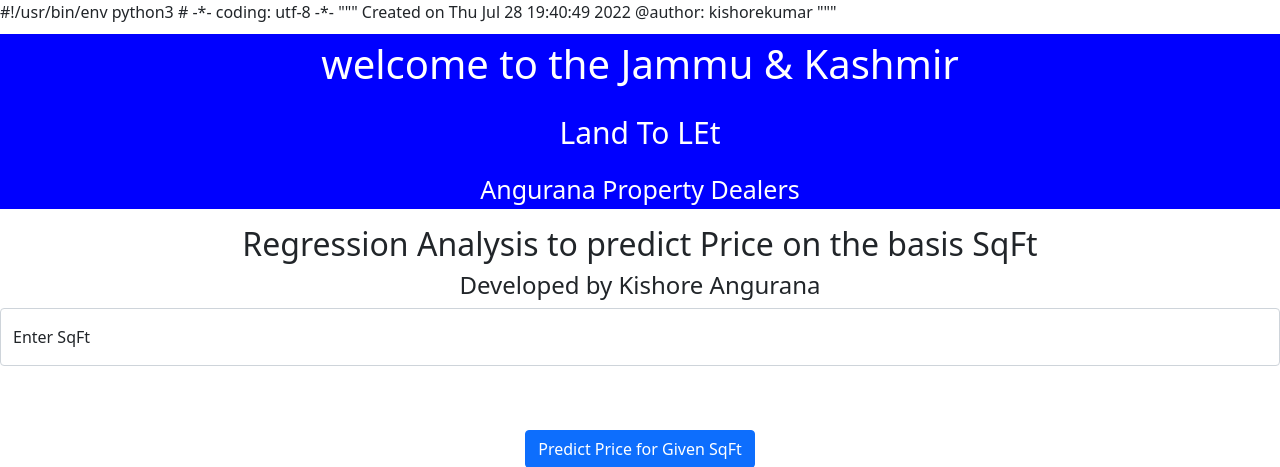
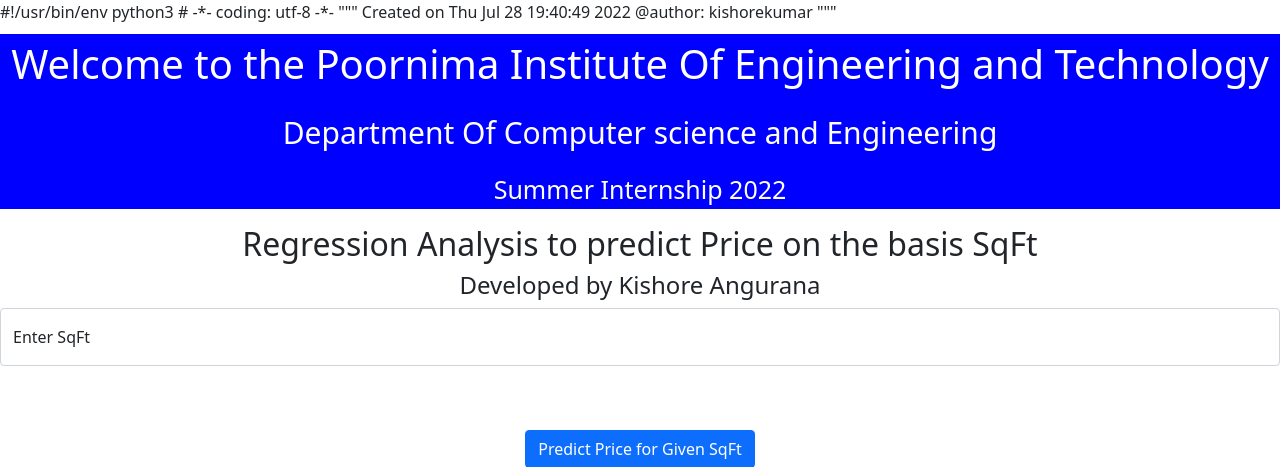
Before and after one commit to Sanjay3556/housepriceprediction123, a Flask app: page / in a window 1280 px wide. Shown: the top 467 px of the page. Run offline with Flask 2, Linux system fonts and the light colour scheme; parts of the project's set-up code (start-up, migrations or seed data) failed here and were passed over.

Commit message:
Update index.html

```diff
--- a/templates/index.html
+++ b/templates/index.html
@@ -34,9 +34,9 @@ div {text-align: center;}
 <div class="clearfix">
 
 <div class="col-md-12">
-<center><p style="font-size:40px;color:white;margin-top:10px;"> welcome to the Jammu & Kashmir</p></center>
-<center><p style="font-size:30px;color:white;margin-top:10px;">Land To LEt</p></center>
-<center><p style="font-size:25px;color:white;margin-top:10px;">Angurana Property Dealers</p></center>
+<center><p style="font-size:40px;color:white;margin-top:10px;"> Welcome to the Poornima Institute Of Engineering and Technology</p></center>
+<center><p style="font-size:30px;color:white;margin-top:10px;">Department Of Computer science and Engineering</p></center>
+<center><p style="font-size:25px;color:white;margin-top:10px;">Summer Internship 2022</p></center>
 </div>
 </div>
 </div>
```
